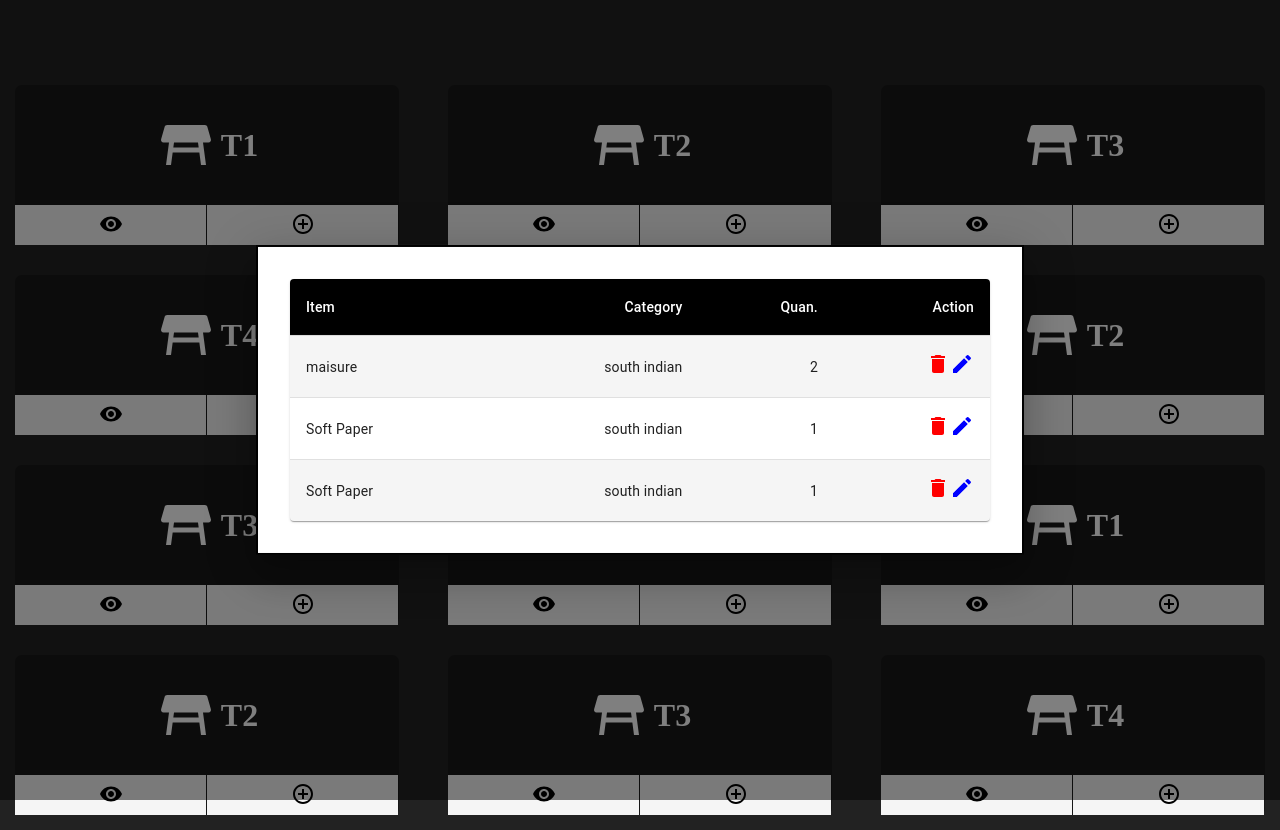
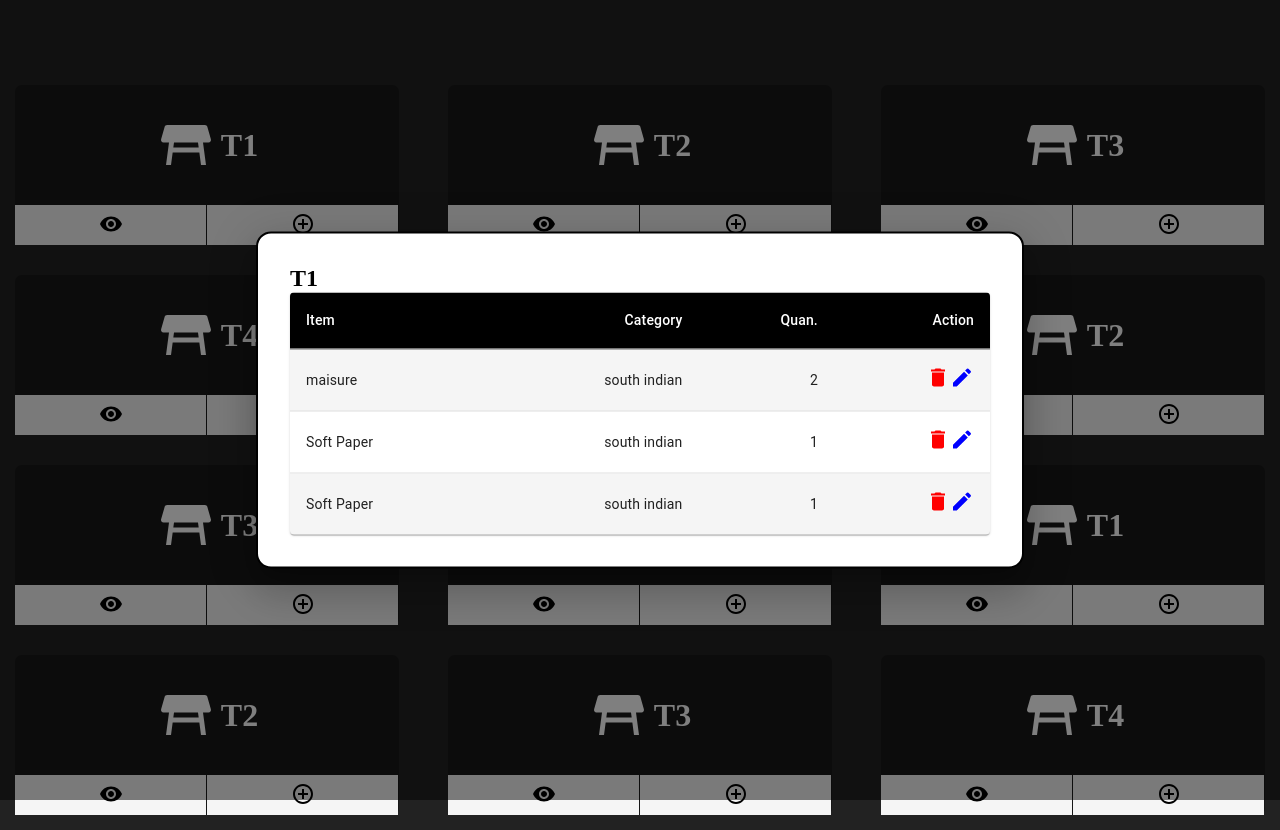
Before and after one commit to jaitungodhani/Hotel_Management_FE, a React (Create React App) app: page / in a window 1280 px wide. Both pictures are taken after a click on the button 110 px from the left and 225 px from the top of the page. Built offline with nearby package versions, Linux system fonts and the light colour scheme.

Commit message:
first commit

```diff
--- a/src/App.js
+++ b/src/App.js
@@ -39,6 +39,7 @@ function App() {
 }
     ]
   return (
+
     <div className='App'>
         {table_data.map((item)=>(
           <Table item={item.table_no} />
--- a/src/Table.js
+++ b/src/Table.js
@@ -27,8 +27,8 @@ const Table =({item})=>{
                 <button onClick={handleaddorderOpen}><AddCircleOutlineIcon /></button>
             </div>
 
-            <TransitionsModal open={open} handleClose={handleClose}/>
-            <AddOrderModal open={openaddorder} handleClose={handleaddorderClose}/>
+            <TransitionsModal open={open} handleClose={handleClose} table={item}/>
+            <AddOrderModal open={openaddorder} handleClose={handleaddorderClose} table={item}/>
         </div>
     );
 }
--- a/src/add_order.js
+++ b/src/add_order.js
@@ -19,6 +19,7 @@ const style = {
     border: '2px solid #000',
     boxShadow: 24,
     p: 4,
+    borderRadius:'15px'
 };
 
 const selectcontrol = {
@@ -26,7 +27,7 @@ const selectcontrol = {
     marginBottom: '10px'
 }
 
-export default function AddOrderModal({ open, handleClose }) {
+export default function AddOrderModal({ open, handleClose,table}) {
     const [category, setCategory] = React.useState('');
     const [item, setItem] = React.useState('');
     const [subitem, setSubItem] = React.useState([]);
@@ -96,6 +97,10 @@ export default function AddOrderModal({ open, handleClose }) {
             >
                 <Fade in={open}>
                     <Box sx={style}>
+                    <FormControl fullWidth sx={selectcontrol}>
+                        <TextField type="text" label="Table Name" value={table} disabled='true'/>
+                    </FormControl>
+
                         <FormControl fullWidth sx={selectcontrol}>
                             <InputLabel id="demo-simple-select-label">Category</InputLabel>
                             <Select
--- a/src/show_order.js
+++ b/src/show_order.js
@@ -24,6 +24,7 @@ const style = {
     border: '2px solid #000',
     boxShadow: 24,
     p: 4,
+    borderRadius:'15px'
 };
 
 const buttonstyledClasses={
@@ -65,7 +66,7 @@ const StyledTableRow = styled(TableRow)(({ theme }) => ({
 // ];
 
 
-export default function TransitionsModal({ open, handleClose }) {
+export default function TransitionsModal({ open, handleClose,table }) {
     console.log(open);
     const order_data = [{
         id:1,
@@ -102,6 +103,7 @@ export default function TransitionsModal({ open, handleClose }) {
             >
                 <Fade in={open}>
                     <Box sx={style}>
+                        <h2>{table}</h2>
                         <TableContainer component={Paper}>
                             <Table sx={{ minWidth: 700 }} aria-label="customized table">
                                 <TableHead>
```
